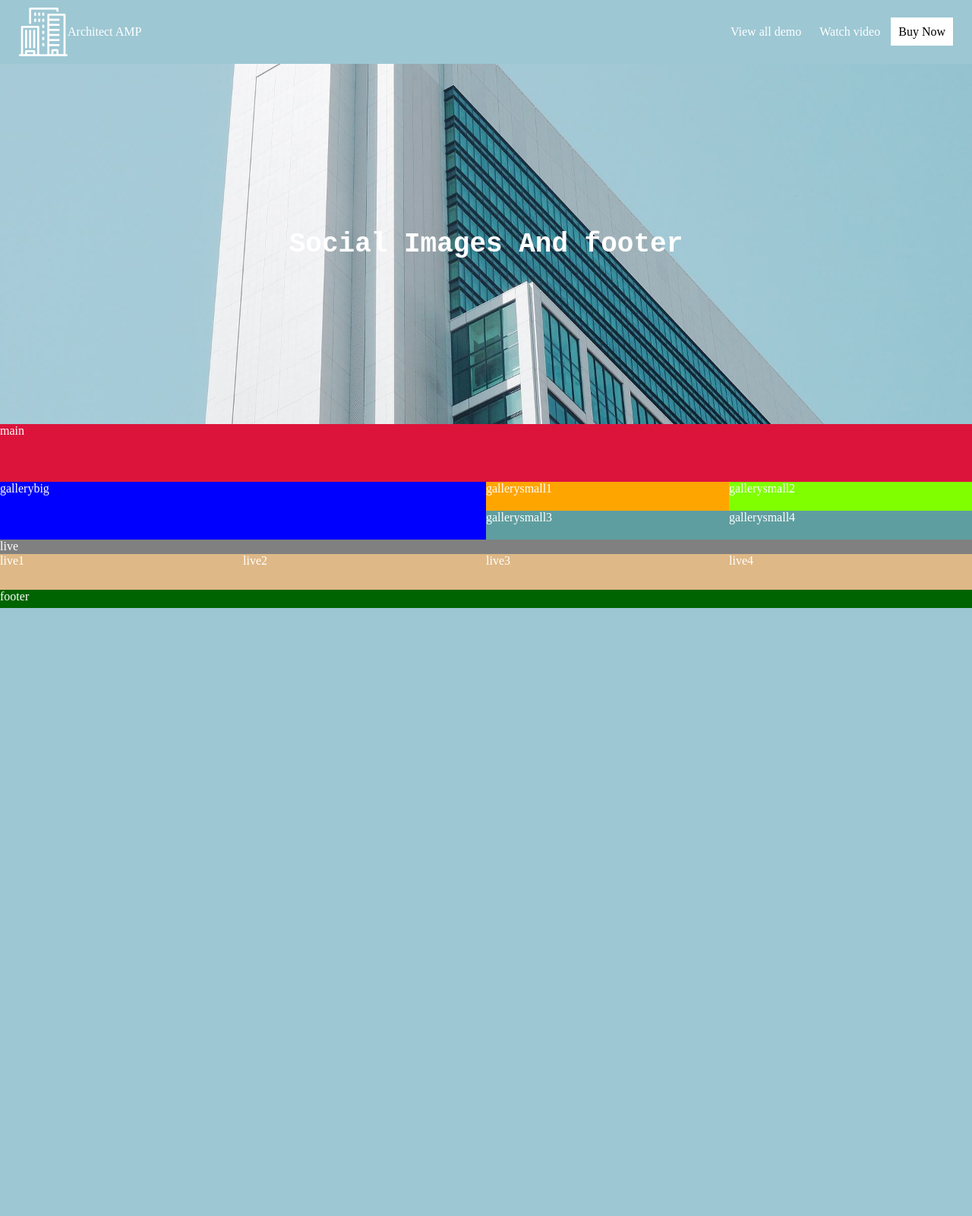
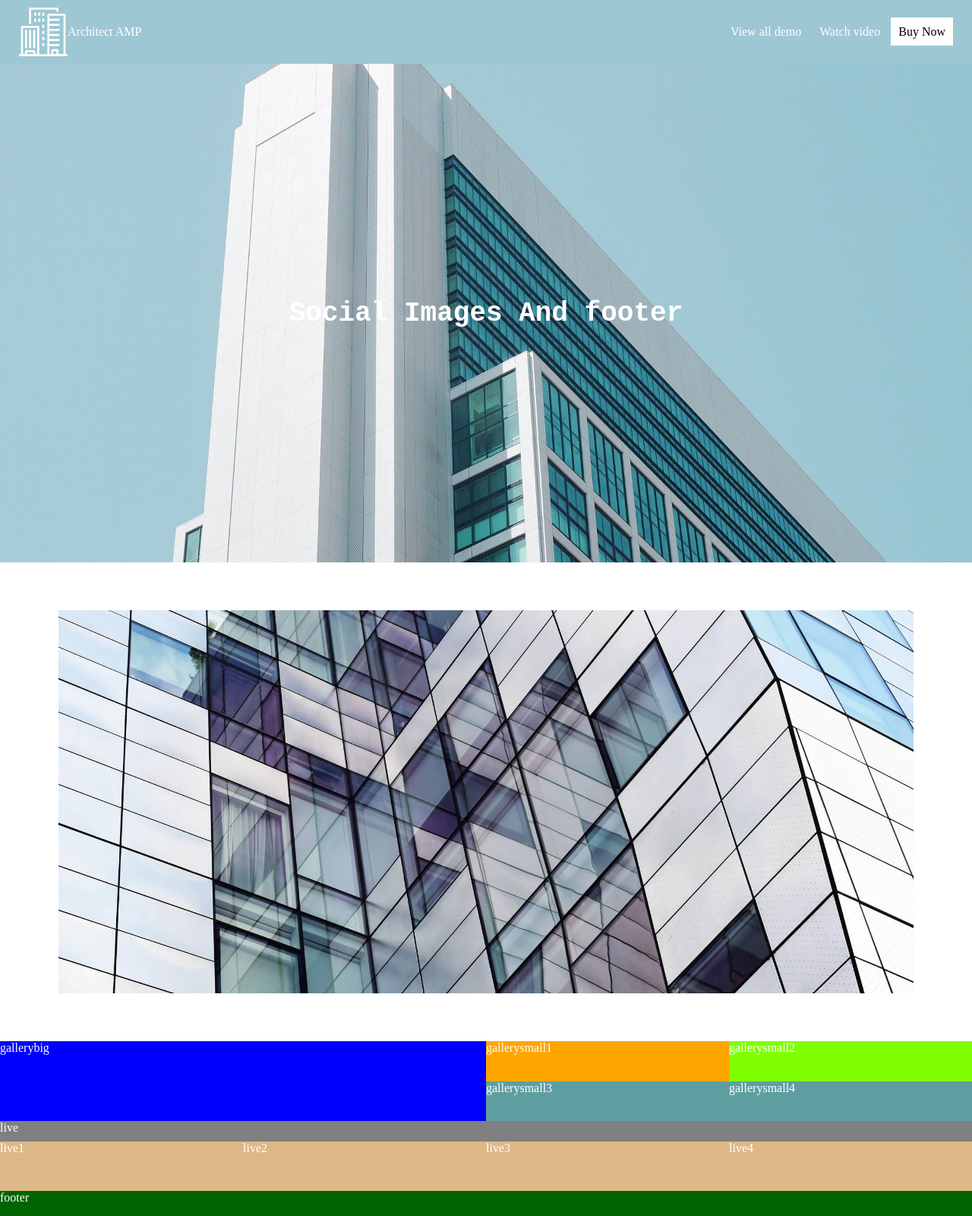
Before and after one commit to Ziniy-creator/web-made-easy, a PHP site: page / in a window 1280 px wide. Shown: the whole page at 76% size. Before the commit the page ends 800 px from the top, so only its background shows below. Run offline with PHP 8.4, Linux system fonts and the light colour scheme.

Commit message:
opgave 8 opdatering

```diff
--- a/grid opgaver/opgave8/css/style.css
+++ b/grid opgaver/opgave8/css/style.css
@@ -1,8 +1,8 @@
 section {
     display: grid;
-    height: 100vh;
+    height: 200vh;
     grid-template-columns: 1fr 1fr 1fr 1fr;
-    grid-template-rows: 2fr 50fr 8fr 4fr 4fr 2fr 5fr 2.5fr;
+    grid-template-rows: 2fr 50fr 48fr 4fr 4fr 2fr 5fr 2.5fr;
     grid-template-areas: "menu menu menu menu"
      "header header header header"
      "main main main main"
@@ -89,7 +89,31 @@ div {
 
 .box2 {
     grid-area: main;
-    background-color: crimson;
+    width: 100%;
+    height: 100%;
+
+}
+
+#main{
+    display: flex;
+    justify-content: center;
+    align-items: center;
+    height: 100%;
+
+
+}
+
+#mainbillede{
+    background-image:url("/grid\ opgaver/opgave8/images/background3.jpg");
+    background-repeat: no-repeat;
+    background-color:#fff;
+    background-size: 100%;
+    background-position: center;
+    height: 80%;
+    width: 88%;
+    display: flex;
+    justify-content: center;
+    align-items: center;
 }
 
 .box3 {
--- a/grid opgaver/opgave8/index.html
+++ b/grid opgaver/opgave8/index.html
@@ -35,7 +35,15 @@
                 </h2>
             </div>
         </div>
-        <div class="box2">main</div>
+        <div class="box2">
+            <div id="main">
+                <div id="mainbillede">
+
+                </div>
+            </div>
+
+
+        </div>
         <div class="box4">gallerybig</div>
         <div class="box5">gallerysmall1</div>
         <div class="box6">gallerysmall2</div>
```
